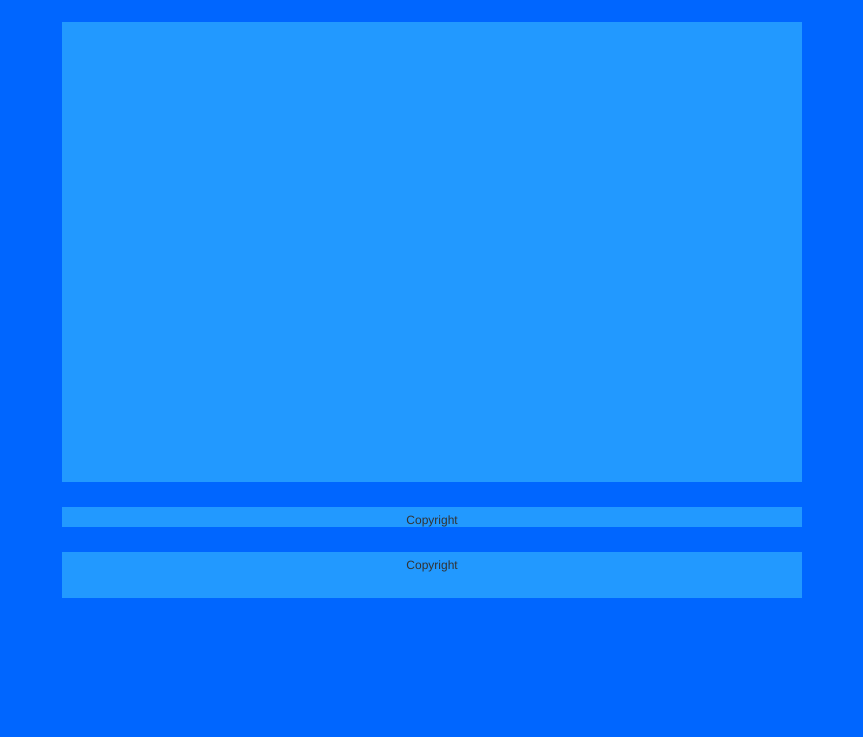
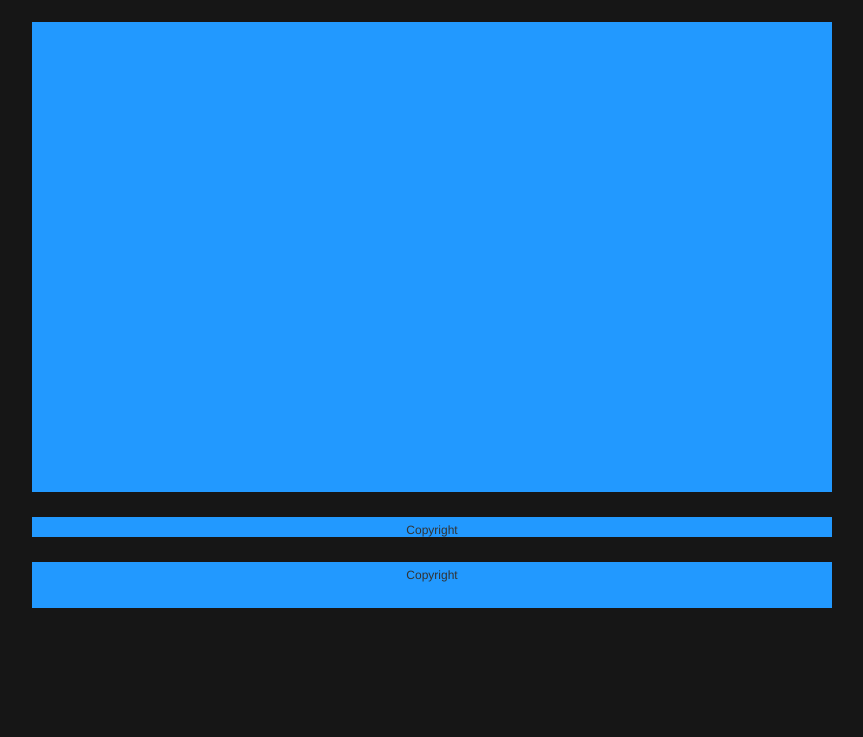
Before and after one commit to myun2ext/gamespot, a plain HTML site: page index.html in a window 1280 px wide. Shown: the part 63-800 px from the top of the page, without its empty margins (208-1071 px from the left). Drawn offline with nearby package versions, Linux system fonts and the light colour scheme.

Commit message:
l-screen

```diff
--- /dev/null
+++ b/gamespot-l-screen.css
@@ -0,0 +1,10 @@
+.frame-overall
+{
+  padding: 0;
+  margin: 0 auto;
+  width: 800px;
+}
+
+#screen {
+  height: 470px;
+}
--- a/index.html
+++ b/index.html
@@ -3,6 +3,8 @@
 <title>Gamespot</title>
 
 <link rel="stylesheet" href="gamespot.css">
+<link rel="stylesheet" href="gamespot-theme-black.css">
+<link rel="stylesheet" href="gamespot-l-screen.css">
 <script src="jquery.min.js"></script>
 <script src="gamespot.js"></script>
 </head>
```
